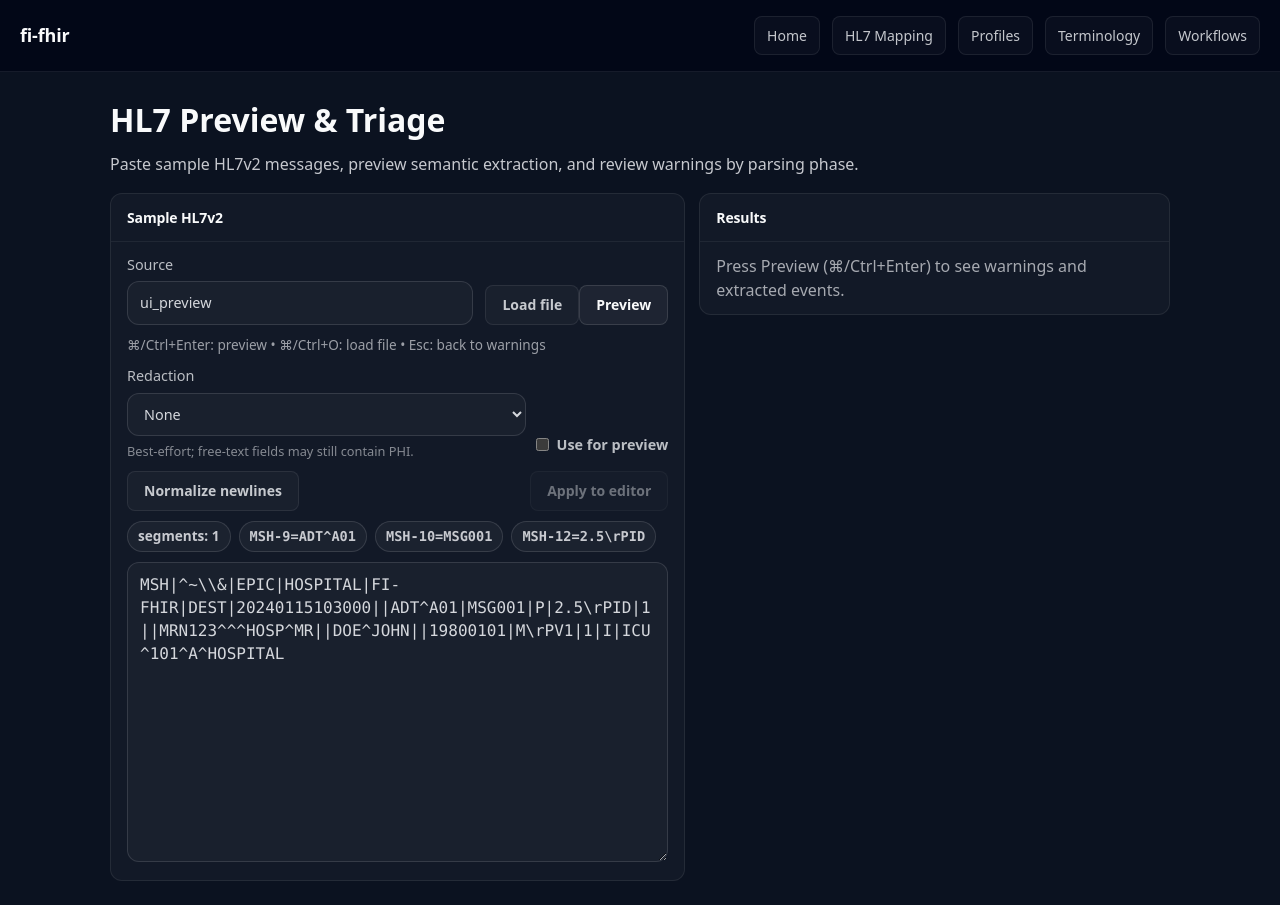
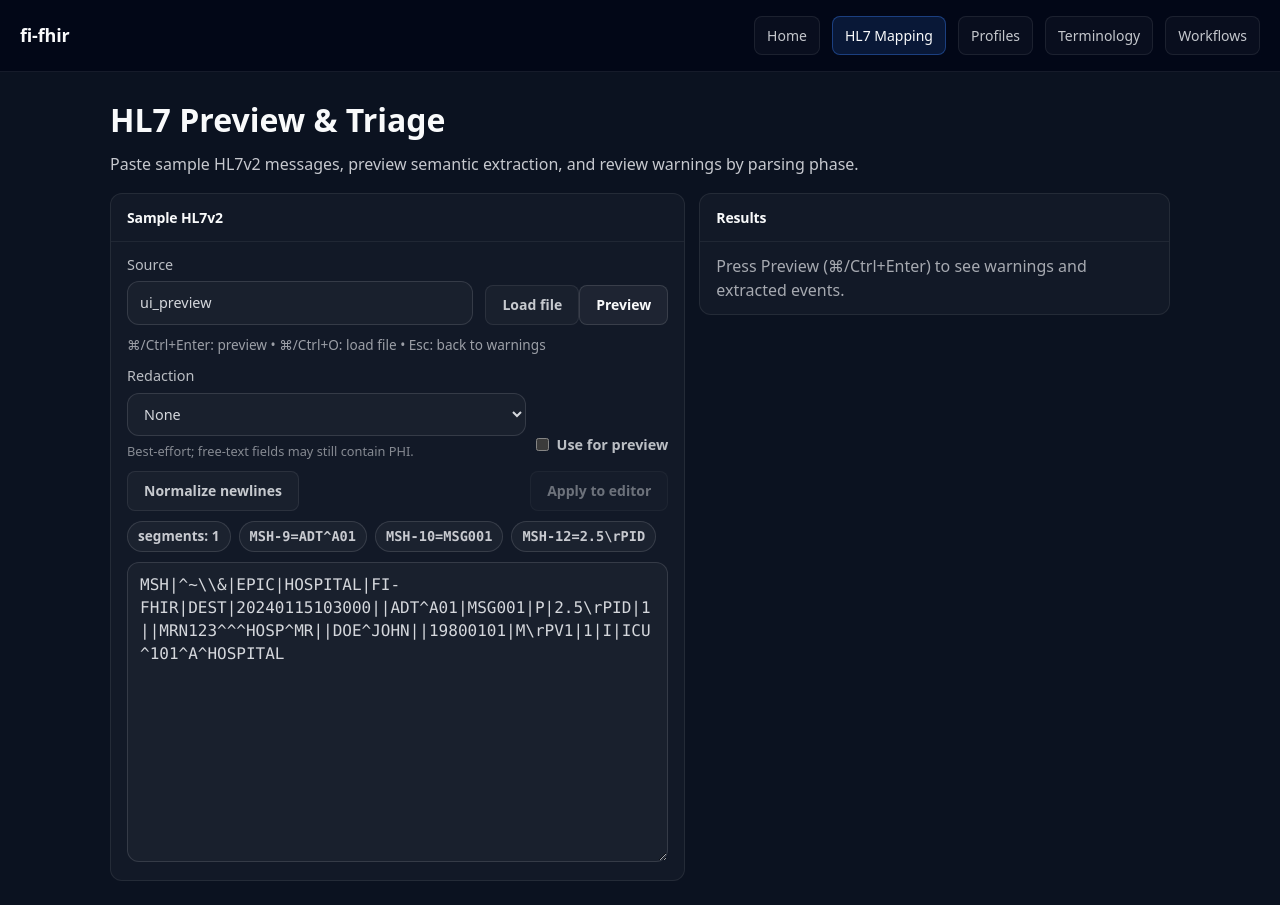
Before and after one commit to crb2nu/fi-fhir, a SvelteKit app in the folder ui/: page /hl7 in a window 1280 px wide. Built offline with nearby package versions, Linux system fonts and the light colour scheme.

Commit message:
ui: highlight active nav link

```diff
--- a/ui/src/routes/+layout.svelte
+++ b/ui/src/routes/+layout.svelte
@@ -1,5 +1,6 @@
 <script lang="ts">
   import { resolve } from '$app/paths';
+  import { page } from '$app/stores';
   import ToastContainer from '$lib/ui/ToastContainer.svelte';
 
   // Import global design tokens and base styles
@@ -13,16 +14,29 @@
     { href: '/terminology', label: 'Terminology' },
     { href: '/workflows', label: 'Workflows' }
   ] as const;
+
+  function isActive(href: string, pathname: string): boolean {
+    if (href === '/') return pathname === '/';
+    return pathname === href || pathname.startsWith(href + '/');
+  }
 </script>
 
 <ToastContainer />
 
 <div class="app">
   <header class="header">
-    <div class="brand">fi-fhir</div>
+    <a class="brand" href={resolve('/')}>fi-fhir</a>
     <nav class="nav">
       {#each nav as item (item.href)}
-        <a class="nav-link" href={resolve(item.href)}>{item.label}</a>
+        {@const active = isActive(item.href, $page.url.pathname)}
+        <a
+          class="nav-link"
+          class:active
+          aria-current={active ? 'page' : undefined}
+          href={resolve(item.href)}
+        >
+          {item.label}
+        </a>
       {/each}
     </nav>
   </header>
@@ -58,11 +72,14 @@
     font-weight: var(--font-bold);
     font-size: var(--text-lg);
     letter-spacing: var(--tracking-tight);
+    text-decoration: none;
   }
 
   .nav {
     display: flex;
     gap: var(--space-3);
+    overflow-x: auto;
+    -webkit-overflow-scrolling: touch;
   }
 
   .nav-link {
@@ -75,11 +92,18 @@
     font-size: var(--text-sm);
     font-weight: var(--font-medium);
     transition: var(--transition-all);
+    flex: 0 0 auto;
   }
 
   .nav-link:hover {
     background: var(--color-bg-hover);
     border-color: var(--color-border-strong);
+  }
+
+  .nav-link.active {
+    color: var(--color-text-primary);
+    background: rgba(59, 130, 246, 0.14);
+    border-color: rgba(59, 130, 246, 0.38);
   }
 
   .nav-link:focus-visible {
```
